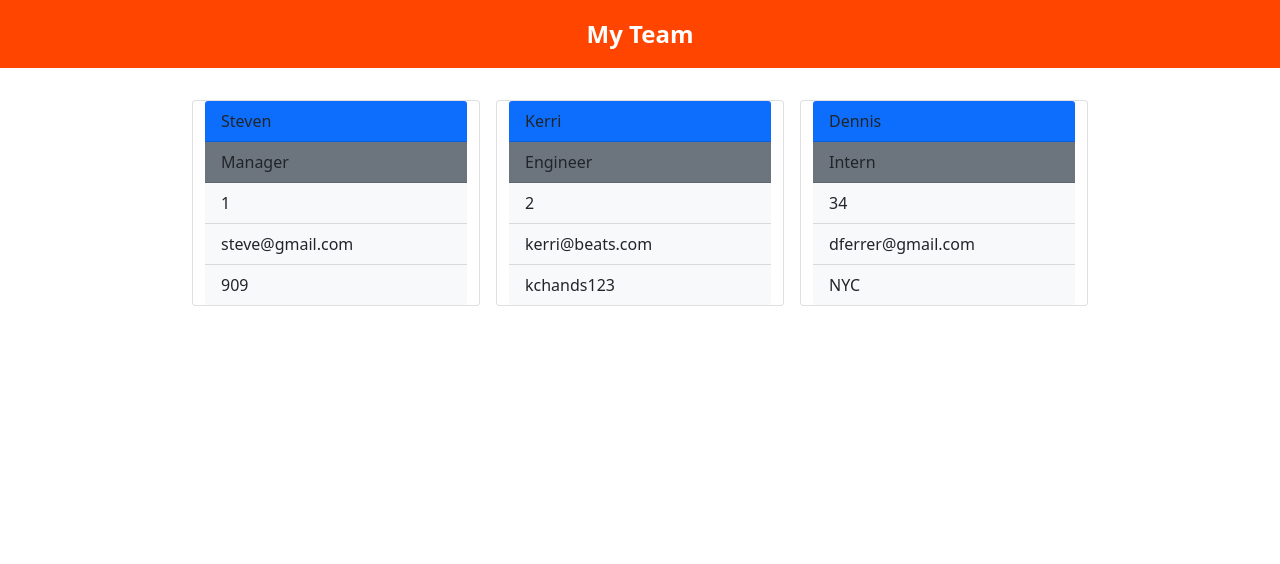
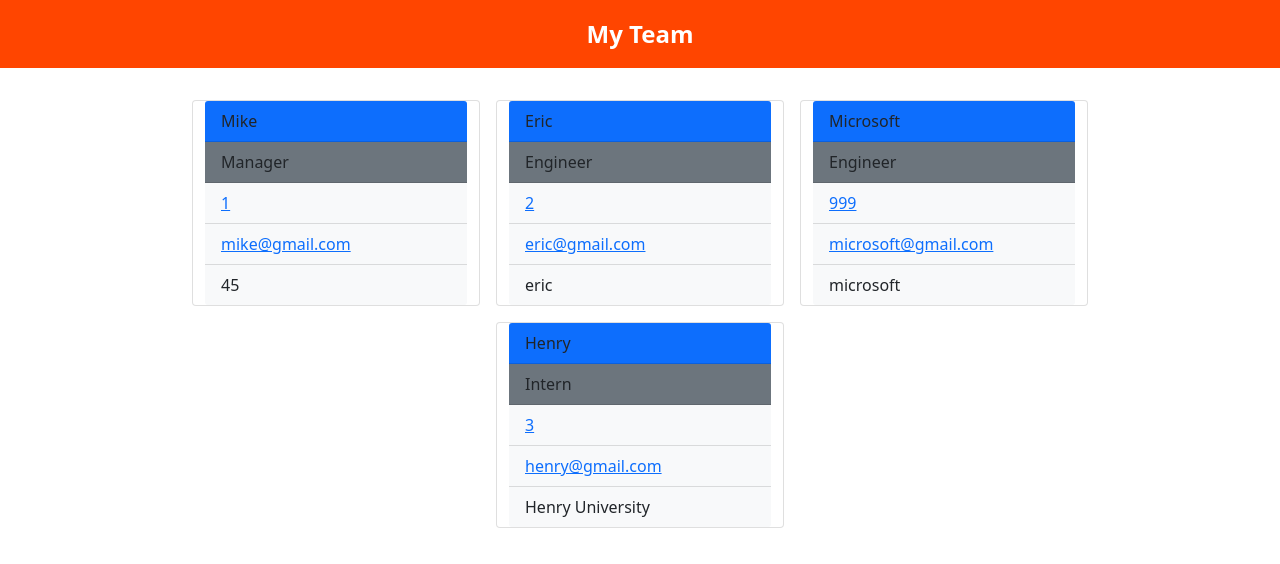
Before and after one commit to jcdoran33/Team-Profile-Generator, a website: page index.html in a window 1280 px wide. Drawn offline with nearby package versions, Linux system fonts and the light colour scheme.

Commit message:
added email link to generated html

```diff
--- a/index.html
+++ b/index.html
@@ -24,43 +24,57 @@
 
             <div class="card m-2" style="width: 18rem;">
             <div class="card-header bg-primary" id="name">
-              Steven
+              Mike
             </div>
             <div class="card-header bg-secondary" id="role">
               Manager
             </div>
             <ul class="list-group list-group-flush">
-              <li class="list-group-item bg-light" id="id">1</li>
-              <li class="list-group-item bg-light" id="email">steve@gmail.com</li>
-              <li class="list-group-item bg-light" id="special">909</li>
+              <li class="list-group-item bg-light" id="id"><a href="https://github.com/1/">1</a></li>
+              <li class="list-group-item bg-light" id="email"><a href="mailto:mike@gmail.com">mike@gmail.com</a></li>
+              <li class="list-group-item bg-light" id="special">45</li>
             </ul>
           </div>
 
             <div class="card m-2" style="width: 18rem;">
             <div class="card-header bg-primary" id="name">
-              Kerri
+              Eric
             </div>
             <div class="card-header bg-secondary" id="role">
               Engineer
             </div>
             <ul class="list-group list-group-flush">
-              <li class="list-group-item bg-light" id="id">2</li>
-              <li class="list-group-item bg-light" id="email">kerri@beats.com</li>
-              <li class="list-group-item bg-light" id="special">kchands123</li>
+              <li class="list-group-item bg-light" id="id"><a href="https://github.com/2/">2</a></li>
+              <li class="list-group-item bg-light" id="email"><a href="mailto:eric@gmail.com">eric@gmail.com</a></li>
+              <li class="list-group-item bg-light" id="special">eric</li>
             </ul>
           </div>
 
             <div class="card m-2" style="width: 18rem;">
             <div class="card-header bg-primary" id="name">
-              Dennis
+              Microsoft
+            </div>
+            <div class="card-header bg-secondary" id="role">
+              Engineer
+            </div>
+            <ul class="list-group list-group-flush">
+              <li class="list-group-item bg-light" id="id"><a href="https://github.com/999/">999</a></li>
+              <li class="list-group-item bg-light" id="email"><a href="mailto:microsoft@gmail.com">microsoft@gmail.com</a></li>
+              <li class="list-group-item bg-light" id="special">microsoft</li>
+            </ul>
+          </div>
+
+            <div class="card m-2" style="width: 18rem;">
+            <div class="card-header bg-primary" id="name">
+              Henry
             </div>
             <div class="card-header bg-secondary" id="role">
               Intern
             </div>
             <ul class="list-group list-group-flush">
-              <li class="list-group-item bg-light" id="id">34</li>
-              <li class="list-group-item bg-light" id="email">dferrer@gmail.com</li>
-              <li class="list-group-item bg-light" id="special">NYC</li>
+              <li class="list-group-item bg-light" id="id"><a href="https://github.com/3/">3</a></li>
+              <li class="list-group-item bg-light" id="email"><a href="mailto:henry@gmail.com">henry@gmail.com</a></li>
+              <li class="list-group-item bg-light" id="special">Henry University</li>
             </ul>
           </div>
 
--- a/index.js
+++ b/index.js
@@ -324,7 +324,7 @@ function generateCards() {
             </div>
             <ul class="list-group list-group-flush">
               <li class="list-group-item bg-light" id="id">${empId[i]}</li>
-              <li class="list-group-item bg-light" id="email">${empEmail[i]}</li>
+              <li class="list-group-item bg-light" id="email"><a href="mailto:${empEmail[i]}">${empEmail[i]}</a></li>
               <li class="list-group-item bg-light" id="special">${empSpecial[i]}</li>
             </ul>
           </div>
```
